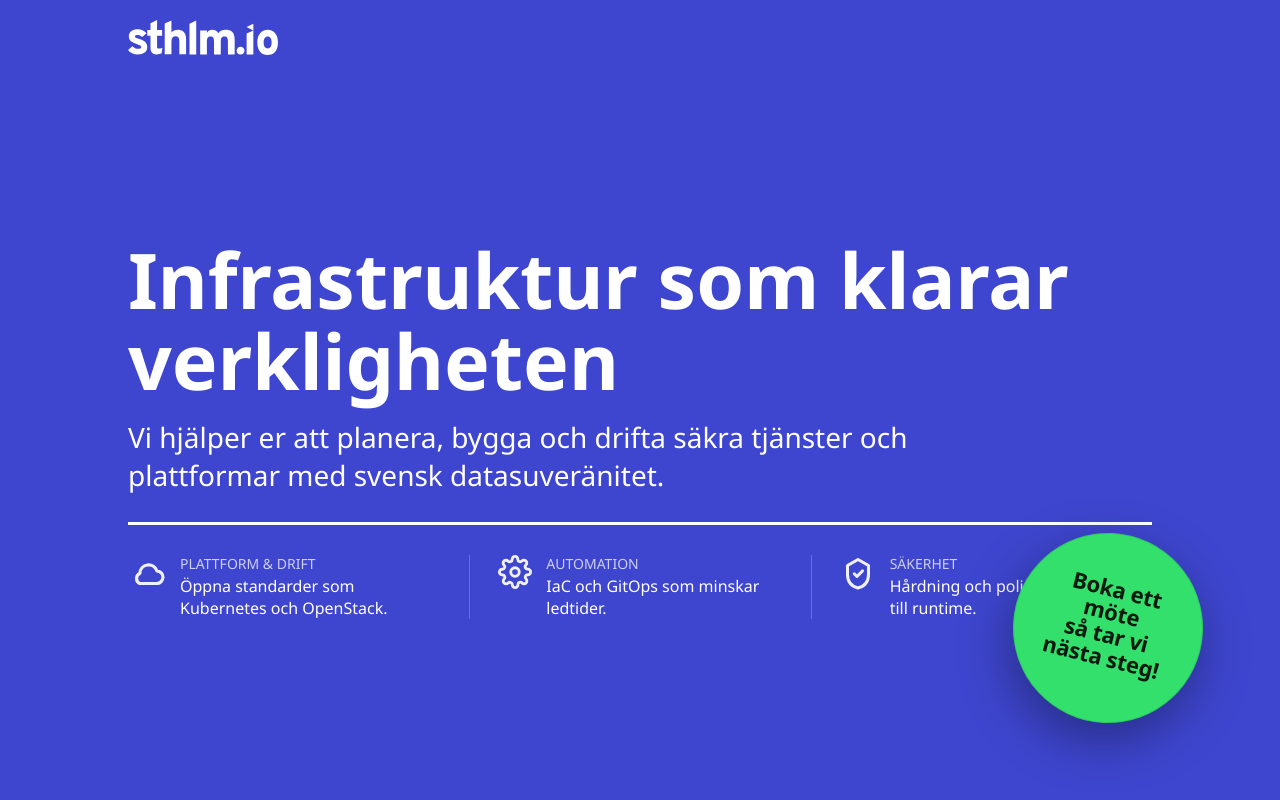
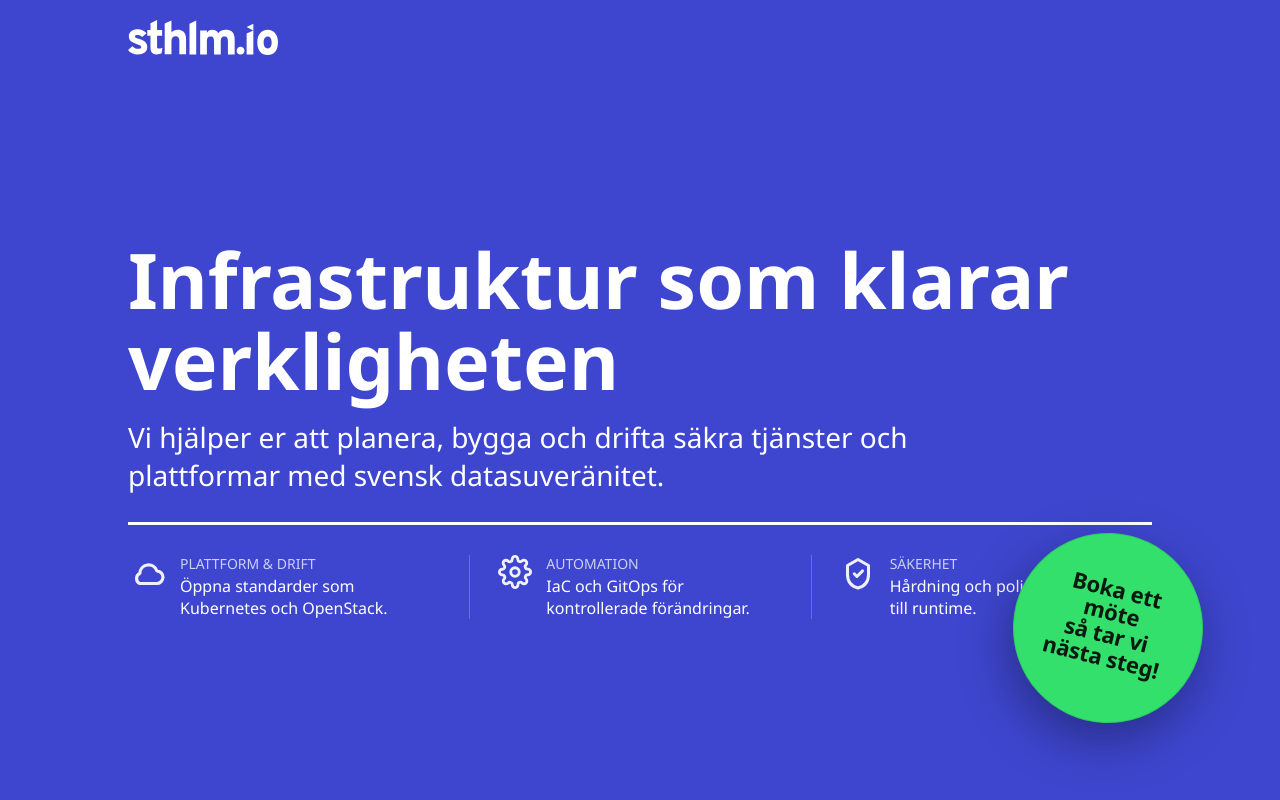
Before and after one commit to sthlmio/web, a Next.js app: page / in a window 1280 px wide. Shown: the top 800 px of the page. Built offline with nearby package versions, Linux system fonts and the light colour scheme.

Commit message:
Update jumbo

```diff
--- a/components/jumbo.js
+++ b/components/jumbo.js
@@ -67,7 +67,7 @@ export function Jumbo() {
               <div className="featureText">
                 <div className="kicker">Automation</div>
                 <div className="desc">
-                  IaC och GitOps som minskar ledtider.
+                  IaC och GitOps för kontrollerade förändringar.
                 </div>
               </div>
             </div>
```
